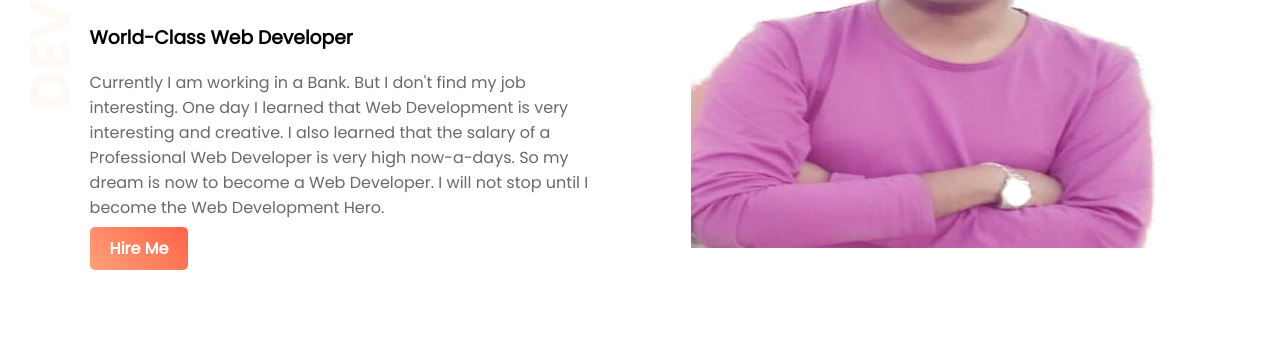
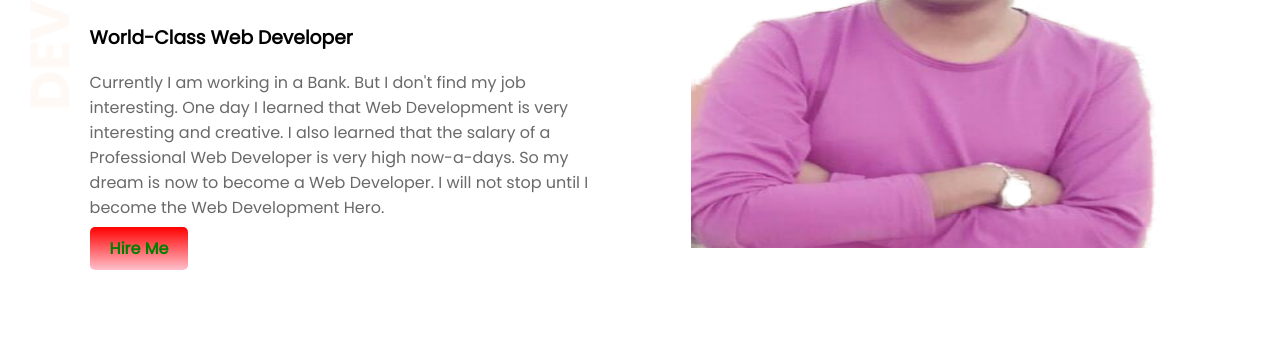
Before and after one commit to pulocks/my-first-website, a plain HTML site: page index.html in a window 1280 px wide. In both pictures the pointer is over the link "Hire Me". Shown: the part 252-597 px from the top of the page. Drawn offline with Linux system fonts and the light colour scheme.

Commit message:
adding hover style

```diff
--- a/style.css
+++ b/style.css
@@ -49,6 +49,11 @@ section{
     font-weight: 700;
 }
 
+.link-button:hover{
+    color: green;
+    background-image: linear-gradient(red, pink);
+}
+
 img{
     height: 500px;
     width: 250px;
```
